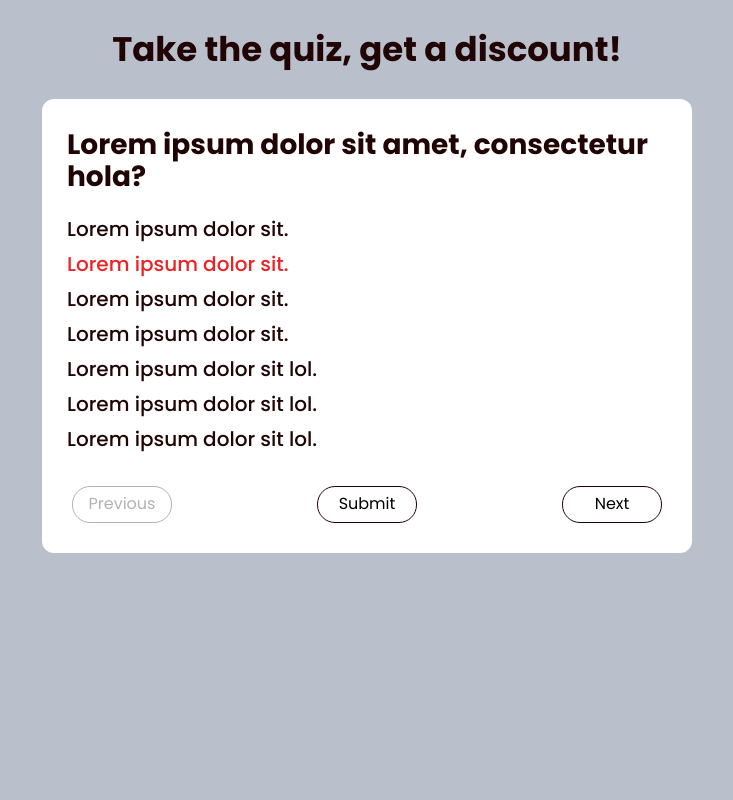
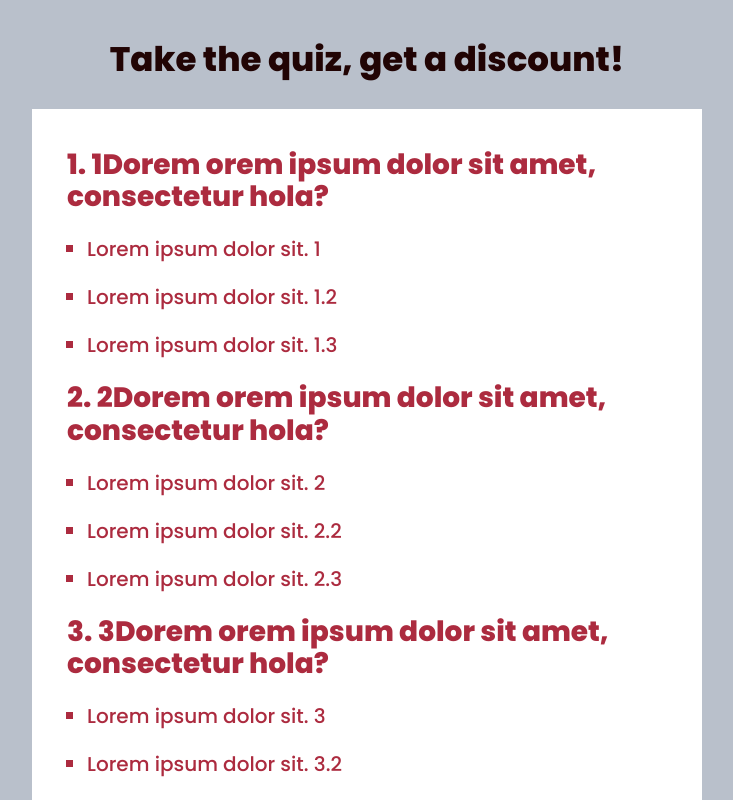
Before and after one commit to LVAndr/quiz-with-points, a Vue app: page / in a window 1280 px wide. Shown: the top 800 px of the page, without its empty margins (273-1006 px from the left). Built offline with nearby package versions, Linux system fonts and the light colour scheme.

Commit message:
add quiz data, v-if if quiz data is empty

```diff
--- a/src/App.vue
+++ b/src/App.vue
@@ -1,23 +1,75 @@
 <script setup>
-const heroTitle = 'Take the quiz, get a discount!'
+import {ref} from "vue";
+
+const heroTitle = 'Take the quiz, get a discount!';
+const quizData = ref([
+  {
+    question: '1Dorem orem ipsum dolor sit amet, consectetur hola?',
+    answers: [
+      {
+        answer: 'Lorem ipsum dolor sit. 1',
+        point: 100
+      },
+      {
+        answer: 'Lorem ipsum dolor sit. 1.2',
+        point: 200
+      },
+      {
+        answer: 'Lorem ipsum dolor sit. 1.3',
+        point: 250
+      },
+    ]
+  },
+  {
+    question: '2Dorem orem ipsum dolor sit amet, consectetur hola?',
+    answers: [
+      {
+        answer: 'Lorem ipsum dolor sit. 2',
+        point: 150
+      },
+      {
+        answer: 'Lorem ipsum dolor sit. 2.2',
+        point: 220
+      },
+      {
+        answer: 'Lorem ipsum dolor sit. 2.3',
+        point: 330
+      },
+    ]
+  },
+  {
+    question: '3Dorem orem ipsum dolor sit amet, consectetur hola?',
+    answers: [
+      {
+        answer: 'Lorem ipsum dolor sit. 3',
+        point: 180
+      },
+      {
+        answer: 'Lorem ipsum dolor sit. 3.2',
+        point: 230
+      },
+      {
+        answer: 'Lorem ipsum dolor sit. 3.3',
+        point: 270
+      },
+    ]
+  },
+])
 </script>
 
 <template>
   <div class="quiz">
     <h1 class="title">{{heroTitle}}</h1>
     <div class="quizBox">
-      <div>
-        <h2 class="question">Lorem ipsum dolor sit amet, consectetur hola?</h2>
-        <ul class="answerOptions">
-          <li class="answerOption">Lorem ipsum dolor sit.</li>
-          <li class="answerOption active">Lorem ipsum dolor sit.</li>
-          <li class="answerOption">Lorem ipsum dolor sit.</li>
-          <li class="answerOption">Lorem ipsum dolor sit.</li>
-          <li class="answerOption">Lorem ipsum dolor sit lol.</li>
-          <li class="answerOption">Lorem ipsum dolor sit lol.</li>
-          <li class="answerOption">Lorem ipsum dolor sit lol.</li>
-        </ul>
+      <div v-if="quizData.length !== 0">
+        <template v-for="(item, i) in quizData">
+          <h2 class="question">{{i+1}}. {{item.question}}</h2>
+          <ul class="answerOptions" v-for="answer in item.answers">
+            <li class="answerOption">{{answer.answer}}</li>
+          </ul>
+        </template>
       </div>
+      <div v-else class="quizEmpty"><strong>Quiz is empty ):</strong></div>
       <div class="buttons">
         <button class="btn" disabled>Previous</button>
         <button class="btn">Submit</button>
@@ -30,6 +82,7 @@ const heroTitle = 'Take the quiz, get a discount!'
 
 <style scoped>
 h1{
+  font-weight: 800;
   font-size: 34px;
   margin-top: 30px;
   margin-bottom: 30px;
@@ -38,31 +91,35 @@ h1{
   text-align: center;
 }
 h2{
+  font-weight: 800;
   font-size: 28px;
-  color: #210404;
+  color: #ac2b3f;
 }
 .quizBox{
   display: flex;
   flex-direction: column;
   justify-content: space-around;
-  padding: 30px 25px;
+  padding: 40px 35px;
   margin: 0 auto;
   max-width: 600px;
   min-height: 200px;
-  border-radius: 12px;
   background-color: #fff;
+}
+.quizEmpty{
+  text-align: center;
+  font-size: 20px;
 }
 .answerOptions{
   margin: 25px auto;
 }
 .answerOption{
-  color: #210404;
+  color: #ac2b3f;
   font-weight: 500;
   font-size: 20px;
   cursor: pointer;
 }
 .answerOption:not(:last-child){
-  margin-bottom: 12px;
+  margin-bottom: 15px;
 }
 .answerOption.active{
   color: #ED2224;
@@ -71,10 +128,10 @@ h2{
   display: flex;
   justify-content: space-between;
   gap: 10px;
-  padding: 10px 5px 0;
+  padding: 20px 5px 0;
 }
 .btn{
-  font-weight: 400;
+  font-weight: 500;
   min-width: 100px;
   padding: 8px 14px;
   border: 1px solid #210404;
@@ -96,5 +153,7 @@ h2{
 }
 .btn:active{
   color: #ED2224;
+  border-color: #ED2224;
+  background-color: #fff;
 }
 </style>
--- a/src/assets/main.css
+++ b/src/assets/main.css
@@ -13,7 +13,10 @@ a{
 ul{
     margin: 0;
     padding: 0;
-    list-style: none;
+    list-style: square;
+}
+li{
+    margin-left: 20px;
 }
 h1, h2, h3, h4, h5, h6{
     margin: 0;
@@ -33,6 +36,6 @@ body{
 }
 #app{
     max-width: 1200px;
-    padding: 0 15px;
+    padding: 10px 15px;
     margin: 0 auto;
 }
```
